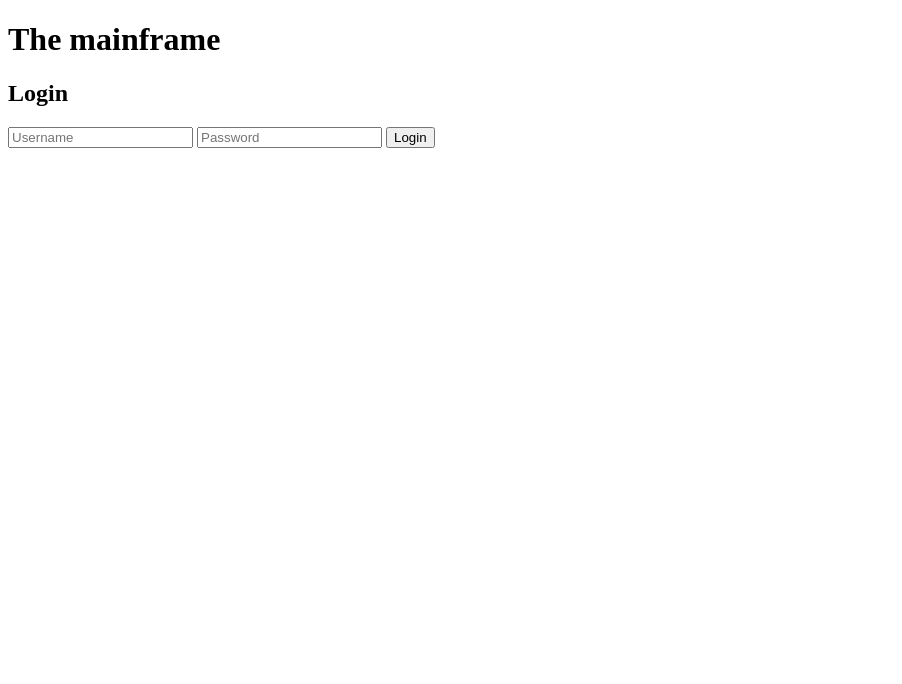
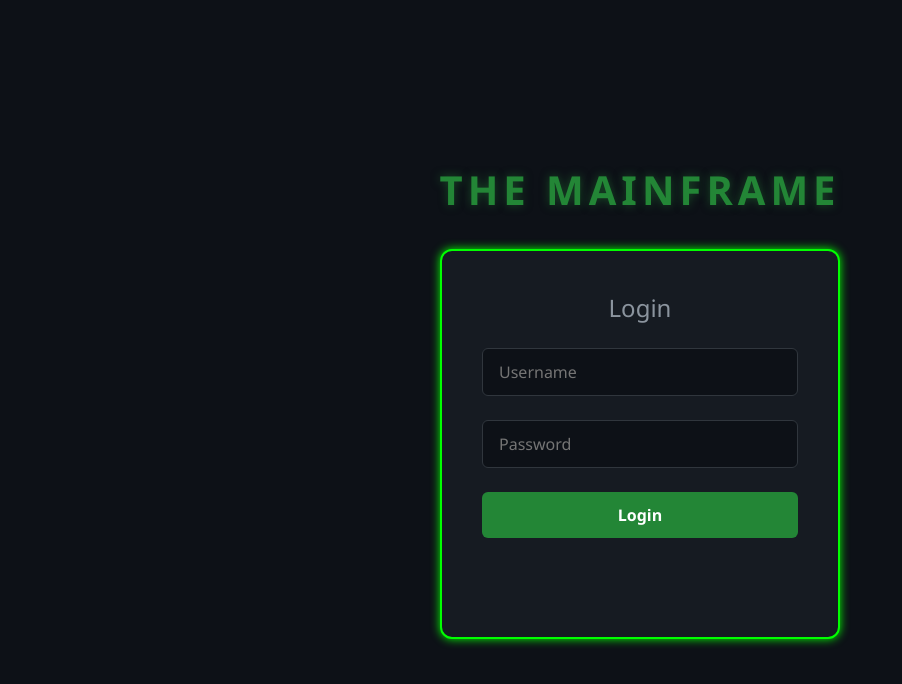
Before and after one commit to Oskar-Luttinger/Web-Fuzzer, a website: page website/index.html in a window 1280 px wide. Shown: the whole page, without its empty margins (0-902 px from the left). Drawn offline with Linux system fonts and the light colour scheme.

Commit message:
9th commit, css styling and website redirecting adfter login

```diff
--- a/website/src/main.ts
+++ b/website/src/main.ts
@@ -19,7 +19,14 @@ loginBtn?.addEventListener('click', async () => {
         //Send updates to the user
         if (messageElement) {
             messageElement.innerText = data.message;
-            messageElement.style.color = data.success ? 'green' : 'red';
+            messageElement.classList.remove('success', 'error');
+            messageElement.classList.add(data.success ? 'success' : 'error');
+        }
+
+        if (data.success) {
+         setTimeout(() => {
+            window.location.href = "/website.html";
+         }, 1000);
         }
 
     } catch (error) {
--- a/website/style.css
+++ b/website/style.css
@@ -0,0 +1,84 @@
+* {
+    margin: 0;
+    padding: 0;
+    box-sizing: border-box;
+    font-family: 'Segoe UI', Tahoma, Geneva, Verdana, sans-serif;
+}
+
+body {
+    background-color: #0d1117;
+    color: #e6edf3;
+    height: 100vh;
+    display: flex;
+    flex-direction: column;
+    align-items: center;
+    justify-content: center;
+}
+h1 {
+    margin-bottom: 2rem;
+    font-size: 2.5rem;
+    text-transform: uppercase;
+    letter-spacing: 5px;
+    color: #238636;
+    text-shadow: 0 0 10px rgba(35, 134, 54, 0.5);
+}
+
+h2 {
+    text-align: center;
+    font-weight: 400;
+    color: #8b949e;
+}
+.login-container {
+    background: #161b22;
+    padding: 2.5rem;
+    border-radius: 12px;
+    border: 1px solid #30363d;
+    box-shadow: 0 8px 24px rgba(0, 0, 0, 0.5);
+    width: 100%;
+    max-width: 400px;
+    display: flex;
+    flex-direction: column;
+    gap: 1.5rem;
+    border: 2px solid #00ff00;
+    box-shadow: 0 0 10px #00ff00;
+}
+
+input {
+    width: 100%;
+    padding: 12px 16px;
+    background-color: #0d1117;
+    border: 1px solid #30363d;
+    border-radius: 6px;
+    color: white;
+    font-size: 1rem;
+    transition: border-color 0.3s ease;
+}
+
+button {
+    width: 100%;
+    padding: 12px;
+    background-color: #238636;
+    color: white;
+    border: none;
+    border-radius: 6px;
+    font-size: 1rem;
+    font-weight: 600;
+    cursor: pointer;
+    transition: background 0.2s ease;
+}
+#message {
+    text-align: center;
+    font-weight: bold;
+    margin-top: 15px;
+    min-height: 20px;
+}
+
+.success {
+    color: #00ff00;
+    text-shadow: 0 0 20px #00ff00;
+}
+
+.error {
+    color: #ff4d4d;
+    text-shadow: 0 0 20px #ff4d4d;
+}
```
Also changed, not shown: website/index.html (+1 -0 lines), website/website.html (added, +8 -0 lines), website/dist/main.js, website/dist/server.js, website/src/server.ts (line endings or trailing spaces), 1 other file.
